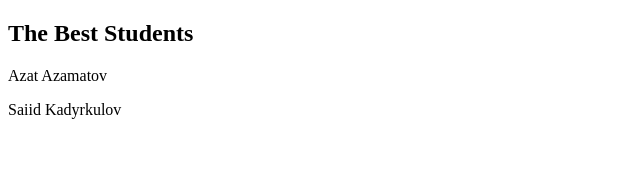
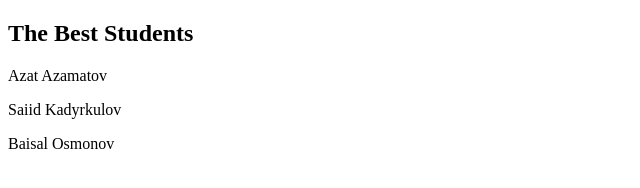
Before and after one commit to Azake02/myHomeWork, a plain HTML site: page index.html in a window 1280 px wide. Shown: the whole page, without its empty margins (0-640 px from the left). Drawn offline with Linux system fonts and the light colour scheme.

Commit message:
Added Baisal

```diff
--- a/index.html
+++ b/index.html
@@ -10,5 +10,6 @@
     <h2>The Best Students</h2>
     <p>Azat Azamatov</p>
     <p>Saiid Kadyrkulov</p>
+    <p>Baisal Osmonov</p>
   </body>
 </html>
```
